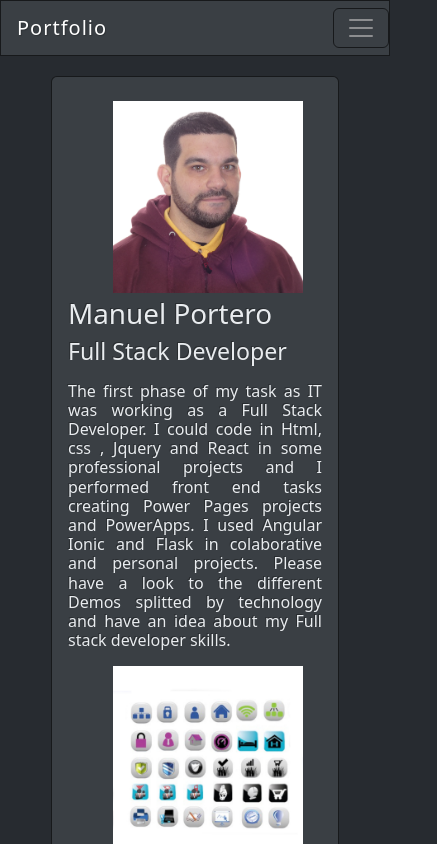
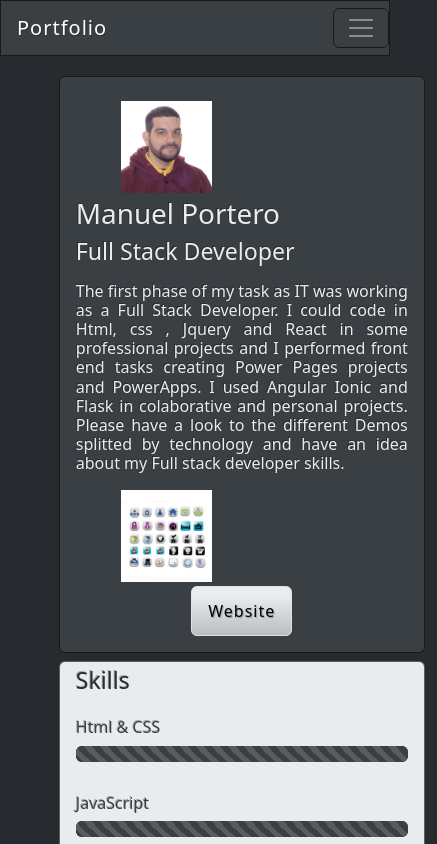
Before and after one commit to SteelTitansax/FullStack_PortFolio, a Next.js app: page / in a window 390 px wide. Shown: the top 844 px of the page, 437 px wide, since content can reach past the window. Built offline with nearby package versions, Linux system fonts and the light colour scheme; a small style sheet from the web is missing.

Commit message:
tablet layout

```diff
--- a/global.css
+++ b/global.css
@@ -229,9 +229,6 @@ a {
       }
 
 
-
-
-
 @media (max-width: 640px) {
     .main-container{
         margin-top:5%;
@@ -423,3 +420,292 @@ a {
         margin-left:80px;
     }
 }
+
+
+@media (max-width: 640px) {
+    .main-container{
+        margin-top:5%;
+        margin-right:10%;
+        margin-left:10%;
+        margin-bottom:5%;
+        width:80%;
+    }
+
+    .img-fluid {
+        max-width: 100%;
+        height: 200px;
+        padding-top: 8px;
+        padding-left: 45px;
+        display: flex;
+    }
+
+    #hire-button{
+        display:none
+
+    }
+    .know-more{
+        margin-bottom:20px;
+    }
+    .card-body-skills {
+        -moz-box-flex: 1;
+        flex: 1 1 auto;
+        padding: 0rem 1rem;
+        margin-top:5px!important;
+        height: 720px;
+    }
+    .card-body-skillsReact{
+        -moz-box-flex: 1;
+        flex: 1 1 auto;
+        padding: 1rem 1rem;
+        margin-top:5px!important;
+        height: 520px;
+    }
+    .card-body-experienceReact {
+        -moz-box-flex: 1;
+        flex: 1 1 auto;
+        padding: 0rem 1rem;
+        margin-top:5px!important;
+        height: 800px;
+    }
+    .card-body-experienceAngular {
+        -moz-box-flex: 1;
+        flex: 1 1 auto;
+        padding: 0rem 1rem;
+        margin-top:5px!important;
+        height: 340px;
+    }
+    .card-body-experience {
+        -moz-box-flex: 1;
+        flex: 1 1 auto;
+        padding: 0rem 1rem;
+        margin-top:5px!important;
+        height: 1150px;
+    }
+    .card-body-experienceElectron{
+        -moz-box-flex: 1;
+        flex: 1 1 auto;
+        padding: 0rem 1rem;
+        margin-top:5px!important;
+        height: 270px;
+    }
+
+    .card-body-skillsElectron{
+        -moz-box-flex: 1;
+        flex: 1 1 auto;
+        padding: 1rem 1rem;
+        margin-top:5px!important;
+        height: 270px;
+    }
+    .card-body-skillsFullStack{
+        -moz-box-flex: 1;
+        flex: 1 1 auto;
+        padding: 1rem 1rem;
+        margin-top:5px!important;
+        height: 330px;
+    }
+    .card-body-experienceFullstack{
+        -moz-box-flex: 1;
+        flex: 1 1 auto;
+        padding: 0rem 1rem;
+        margin-top:5px!important;
+        height: 330px;
+    }
+    .button-bottom {
+        margin-left:60px;
+    }
+}
+
+
+@media (max-width: 1200px) {
+    .main-container{
+        margin-top:5%;
+        margin-left:12%;
+        margin-bottom:5%;
+        width:100%;
+    }
+
+    .img-fluid {
+        max-width: 100%;
+        height: 100px;
+        display: flex;
+    }
+
+    #hire-button{
+        display:none
+
+    }
+    .know-more{
+        margin-bottom:20px;
+    }
+    .card-body-skills {
+        -moz-box-flex: 1;
+        flex: 1 1 auto;
+        padding: 0rem 1rem;
+        margin-top:5px!important;
+        height: 750px;
+    }
+    .card-body-skillsReact{
+        -moz-box-flex: 1;
+        flex: 1 1 auto;
+        padding: 1rem 1rem;
+        margin-top:5px!important;
+        height: 520px;
+    }
+    .card-body-experienceReact {
+        -moz-box-flex: 1;
+        flex: 1 1 auto;
+        padding: 0rem 1rem;
+        margin-top:5px!important;
+        height: 800px;
+    }
+    .card-body-experienceAngular {
+        -moz-box-flex: 1;
+        flex: 1 1 auto;
+        padding: 0rem 1rem;
+        margin-top:5px!important;
+        height: 340px;
+    }
+    .card-body-experience {
+        -moz-box-flex: 1;
+        flex: 1 1 auto;
+        padding: 0rem 1rem;
+        margin-top:5px!important;
+        height: 750px;
+    }
+    .card-body-experienceElectron{
+        -moz-box-flex: 1;
+        flex: 1 1 auto;
+        padding: 0rem 1rem;
+        margin-top:5px!important;
+        height: 270px;
+    }
+
+    .card-body-skillsElectron{
+        -moz-box-flex: 1;
+        flex: 1 1 auto;
+        padding: 1rem 1rem;
+        margin-top:5px!important;
+        height: 270px;
+    }
+    .card-body-skillsFullStack{
+        -moz-box-flex: 1;
+        flex: 1 1 auto;
+        padding: 1rem 1rem;
+        margin-top:5px!important;
+        height: 330px;
+    }
+    .card-body-experienceFullstack{
+        -moz-box-flex: 1;
+        flex: 1 1 auto;
+        padding: 0rem 1rem;
+        margin-top:5px!important;
+        height: 330px;
+    }
+    #button-5 {
+    position: relative;
+    overflow: hidden;
+    cursor: pointer;
+    width:50%;
+    }
+}
+
+
+
+@media (min-width: 1440px) {
+    .main-container{
+        margin-top:5%;
+        margin-right:10%;
+        margin-left:10%;
+        margin-bottom:5%;
+        width:80%;
+    }
+
+    .img-fluid {
+        max-width: 100%;
+        height: 200px;
+        display: flex;
+    }
+
+    #hire-button{
+
+        margin-left:20px!important;
+    }
+    .know-more{
+        margin-bottom:20px;
+    }
+    .card-body-skills {
+        -moz-box-flex: 1;
+        flex: 1 1 auto;
+        padding: 0rem 1rem;
+        margin-top:5px!important;
+        height: 720px;
+    }
+    .card-body-skillsReact{
+        -moz-box-flex: 1;
+        flex: 1 1 auto;
+        padding: 1rem 1rem;
+        margin-top:5px!important;
+        height: 520px;
+    }
+    .card-body-experienceReact {
+        -moz-box-flex: 1;
+        flex: 1 1 auto;
+        padding: 0rem 1rem;
+        margin-top:5px!important;
+        height: 520px;
+    }
+    .card-body-experienceAngular {
+        -moz-box-flex: 1;
+        flex: 1 1 auto;
+        padding: 0rem 1rem;
+        margin-top:5px!important;
+        height: 520px;
+    }
+    .card-body-skillsAngular{
+        -moz-box-flex: 1;
+        flex: 1 1 auto;
+        padding: 1rem 1rem;
+        margin-top:5px!important;
+        height: 520px;
+    }
+    .card-body-experience {
+        -moz-box-flex: 1;
+        flex: 1 1 auto;
+        padding: 0rem 1rem;
+        margin-top:5px!important;
+        height: 720px;
+    }
+    .card-body-experienceElectron{
+        -moz-box-flex: 1;
+        flex: 1 1 auto;
+        padding: 0rem 1rem;
+        margin-top:5px!important;
+        height: 370px;
+    }
+
+    .card-body-skillsElectron{
+        -moz-box-flex: 1;
+        flex: 1 1 auto;
+        padding: 1rem 1rem;
+        margin-top:5px!important;
+        height: 370px;
+    }
+    .card-body-skillsFullStack{
+        -moz-box-flex: 1;
+        flex: 1 1 auto;
+        padding: 1rem 1rem;
+        margin-top:5px!important;
+        height: 430px;
+    }
+    .card-body-experienceFullstack{
+        -moz-box-flex: 1;
+        flex: 1 1 auto;
+        padding: 0rem 1rem;
+        margin-top:5px!important;
+        height: 430px;
+    }
+
+    .button-bottom {
+        margin-left:80px;
+    }
+}
```
